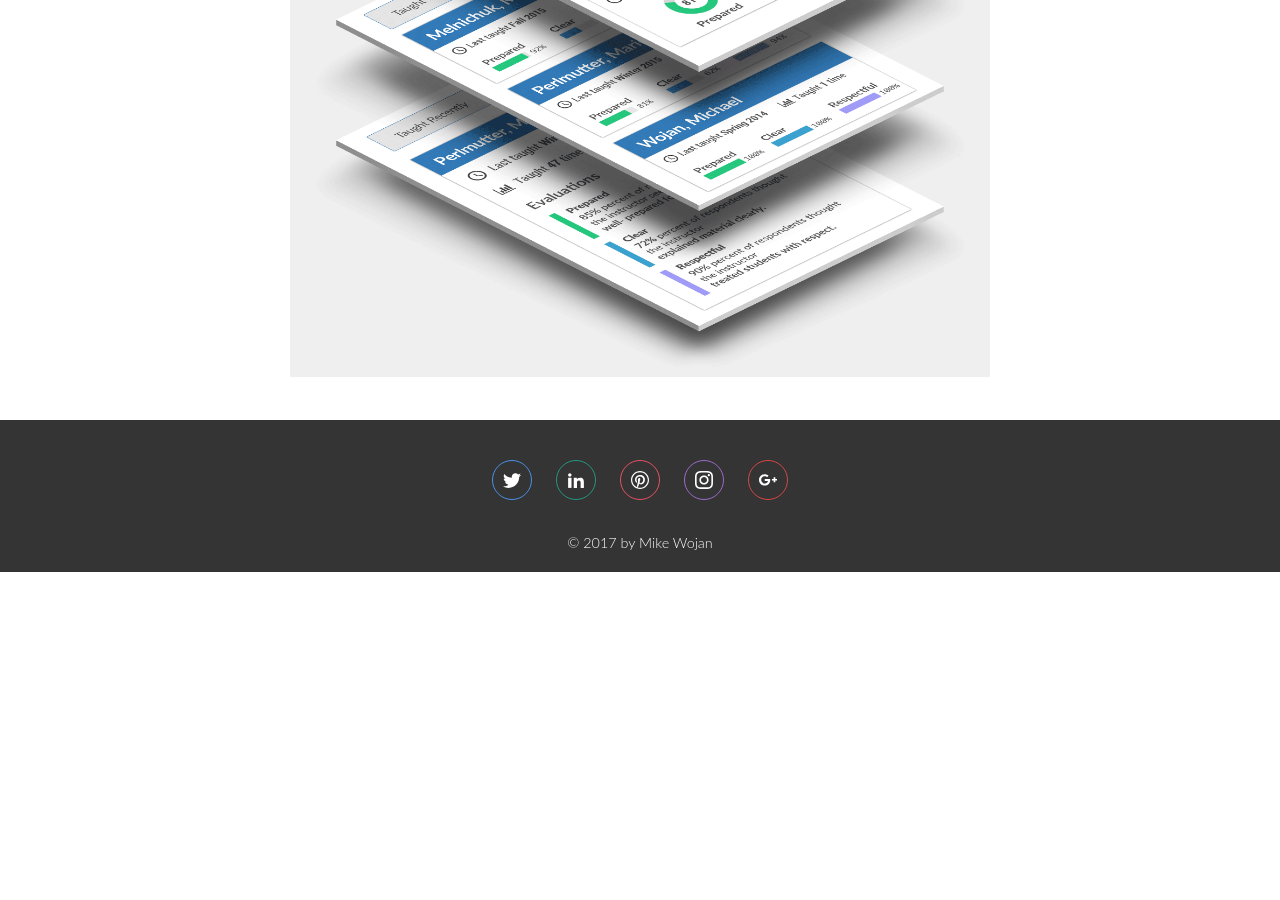
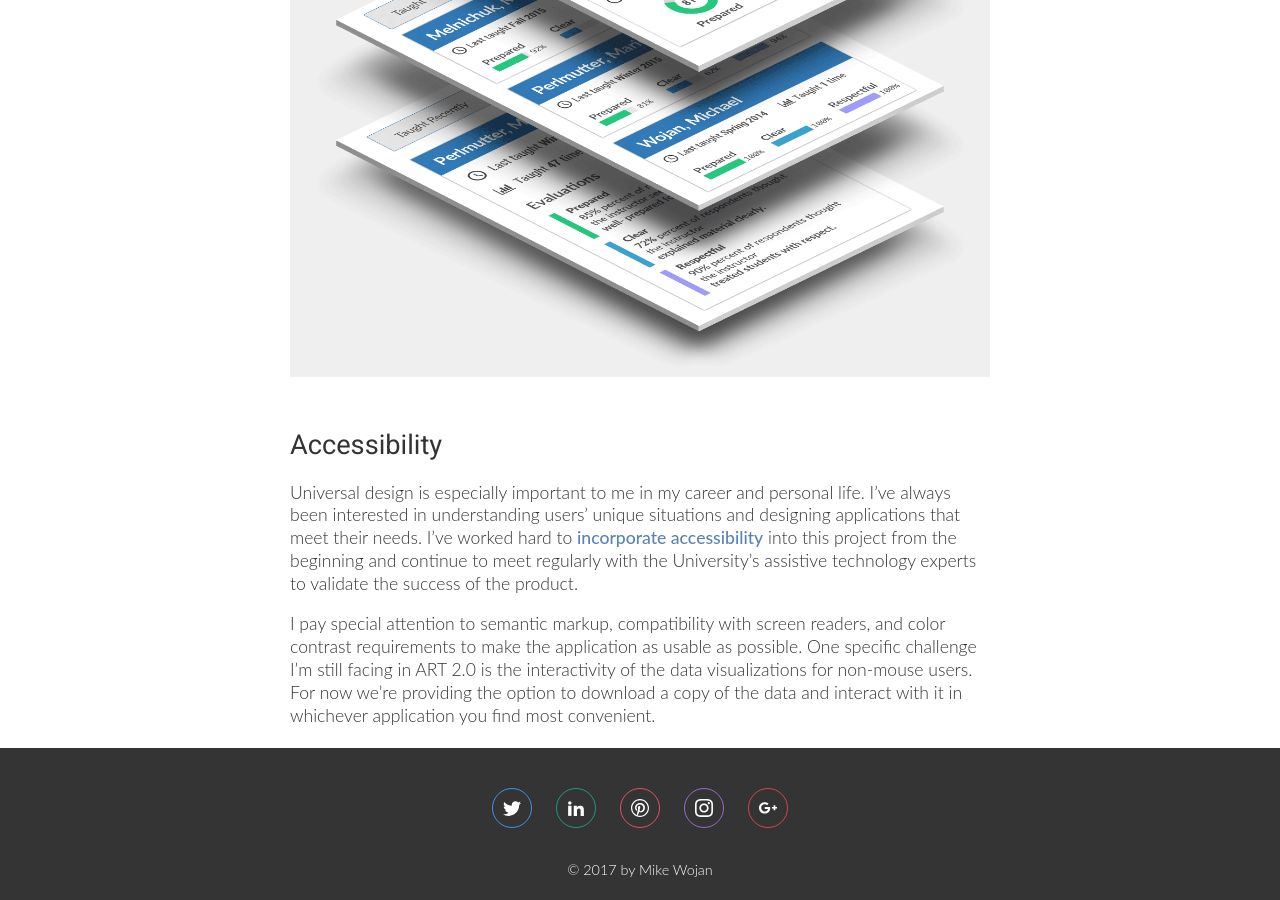
Before and after one commit to mtwojan/mikewojan.com, a Jekyll site: the page built from _portfolio/art.html, in a window 1280 px wide and 900 px high, scrolled down 4009 px. Built offline with Jekyll 4.4.1, drawn with Linux system fonts in a browser that asks for light colours; before the commit the page ends 4581 px from its top, so only the background shows below that.

Commit message:
add two links to DIG articles

```diff
--- a/_portfolio/art.html
+++ b/_portfolio/art.html
@@ -56,5 +56,15 @@ layout: default
       </div>
 
     </div>
+
+    <div class="art-accessibility-container">
+      <div class="page-section art-accessibility">
+        <h2>Accessibility</h2>
+        <p>Universal design is especially important to me in my career and personal life. I’ve always been interested in understanding users’ unique situations and designing applications that meet their needs. I’ve worked hard to <a href="http://ai.umich.edu/incorporating-accessibility-into-the-development-process/">incorporate accessibility</a> into this project from the beginning and continue to meet regularly with the University’s assistive technology experts to validate the success of the product. </p>
+
+        <p>I pay special attention to semantic markup, compatibility with screen readers, and color contrast requirements to make the application as usable as possible. One specific challenge I’m still facing in ART 2.0 is the interactivity of the data visualizations for non-mouse users. For now we’re providing the option to download a copy of the data and interact with it in whichever application you find most convenient.</p>
+      </div>
+
+    </div>
   </div>
 </div>
--- a/_portfolio/student-explorer.html
+++ b/_portfolio/student-explorer.html
@@ -23,7 +23,7 @@ layout: default
     <div class="my-role-container">
       <div class="page-section my-role">
         <h2>My Role</h2>
-        <p>As the UX lead on this project, I started by conducting user interviews and focus groups with advisors from many different departments across campus to inform my design work. I then led a team of UX and development interns on the functionality and worked with my graphic design intern on a new brand identity for the platform.</p>
+        <p>As the UX lead on this project, I started by conducting user interviews and focus groups with advisors from many different departments across campus to inform my design work. I then led a team of <a href="http://ai.umich.edu/student-fellows-discuss-hands-on-learning-experience-at-dig/">UX and development interns</a> on the functionality and worked with my graphic design intern on a new brand identity for the platform.</p>
 
         <p>My favorite part of the process was understanding advisors' different use cases and designing for their needs. The tool should work well across contexts, like when an advisor shares their screen with a student in their office, or when a user in the athletic department pulls up student data on their phone while traveling to a competition in another state.</p>
       </div>
```
